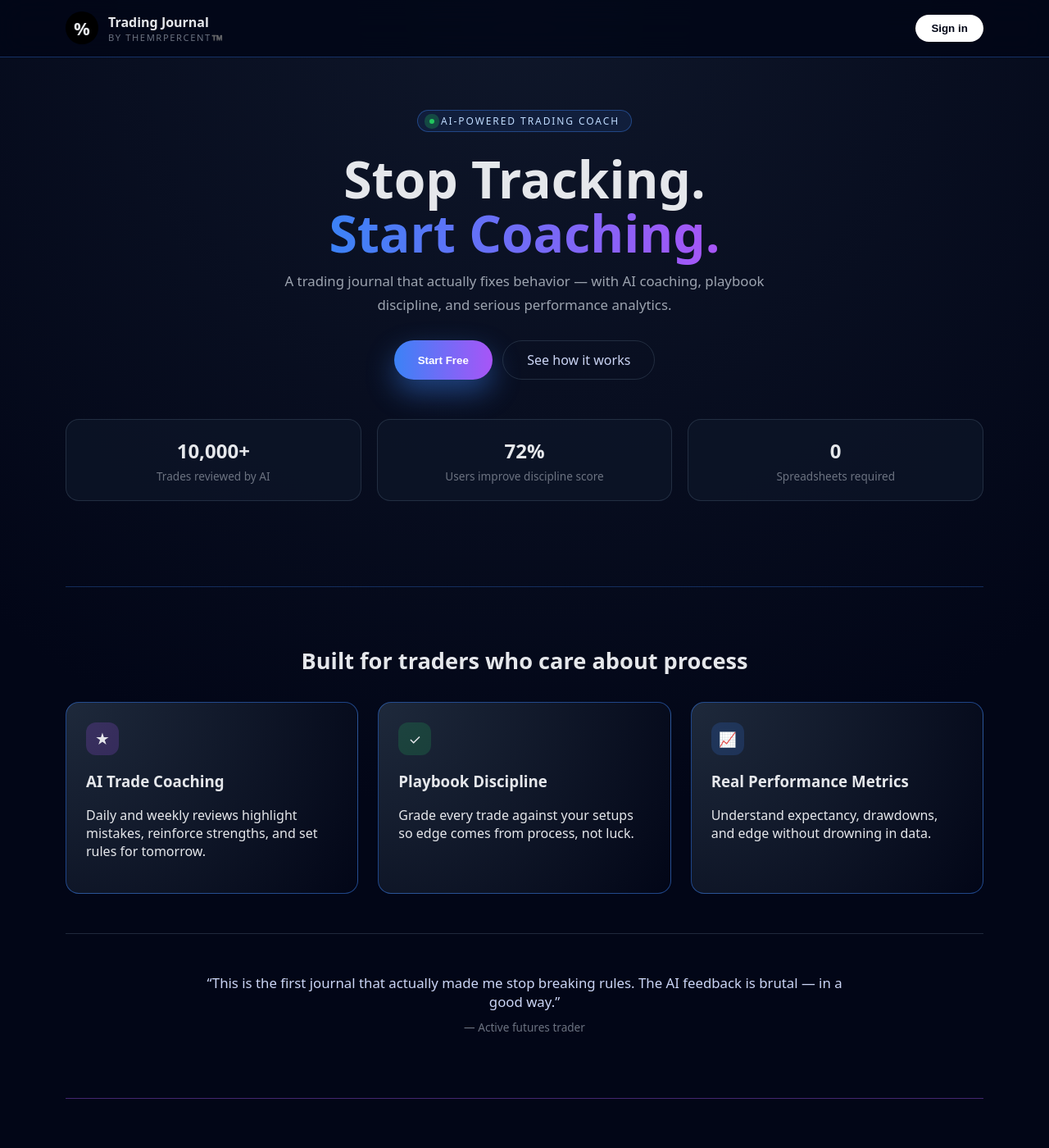
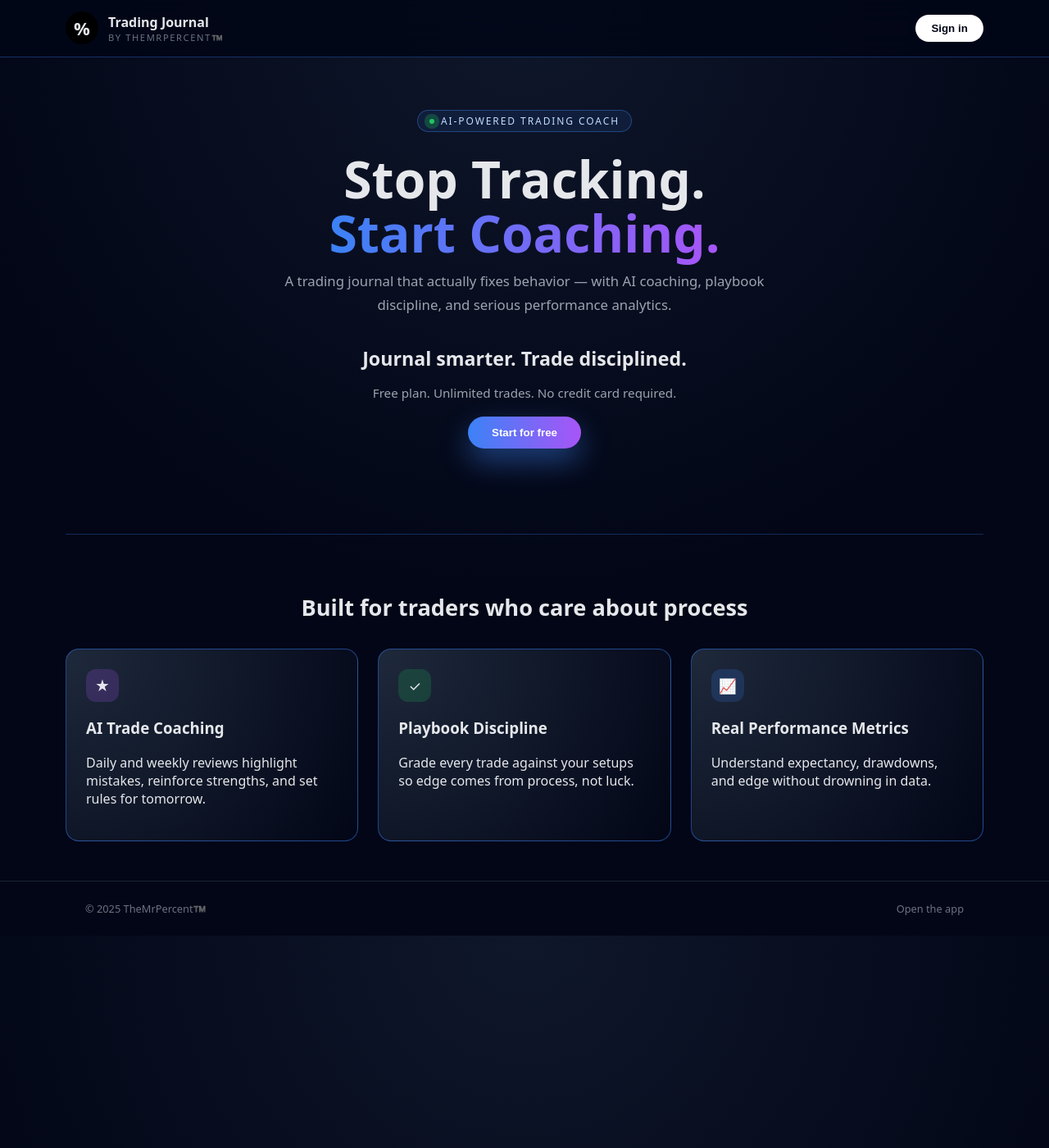
Before and after one commit to reddyshashi8/trading-journal-landing, a Jekyll site: the page index.html, which Jekyll copies as it is, in a window 1280 px wide and 1400 px high. Shown: the whole window at 82% size. Built offline with Jekyll 4.4.1, drawn with Linux system fonts in a browser that asks for light colours; some of the changed text lies outside the part shown.

Commit message:
Update index.html

```diff
--- a/index.html
+++ b/index.html
@@ -45,7 +45,7 @@
         padding: 0 1.5rem;
       }
 
-      /* ---------------- Header ---------------- */
+      /* ================= Header ================= */
 
       header {
         position: sticky;
@@ -107,7 +107,7 @@
         background: #e5e7eb;
       }
 
-      /* ---------------- Hero ---------------- */
+      /* ================= Hero ================= */
 
       .hero {
         padding: 4rem 0 2.5rem;
@@ -157,12 +157,23 @@
         font-size: 1.05rem;
       }
 
-      .hero-cta {
-        margin-top: 1.8rem;
-        display: flex;
-        justify-content: center;
-        gap: 0.8rem;
-        flex-wrap: wrap;
+      /* ===== Conversion Section ===== */
+
+      .hero-conversion {
+        margin-top: 2.2rem;
+        text-align: center;
+      }
+
+      .hero-conversion-title {
+        font-size: 1.45rem;
+        font-weight: 700;
+        margin-bottom: 0.4rem;
+      }
+
+      .hero-conversion-subtitle {
+        font-size: 0.95rem;
+        color: var(--text-muted);
+        margin-bottom: 1.2rem;
       }
 
       .cta-primary {
@@ -174,43 +185,15 @@
         border: none;
         cursor: pointer;
         box-shadow: 0 15px 35px rgba(59, 130, 246, 0.45);
+        transition: transform 0.15s ease, box-shadow 0.15s ease;
       }
 
-      .cta-secondary {
-        padding: 0.75rem 1.8rem;
-        border-radius: 999px;
-        border: 1px solid var(--border-subtle);
-        color: #cbd5f5;
+      .cta-primary:hover {
+        transform: translateY(-1px);
+        box-shadow: 0 20px 45px rgba(168, 85, 247, 0.5);
       }
 
-      /* ---------------- Social Proof ---------------- */
-
-      .stats {
-        margin-top: 3rem;
-        display: grid;
-        grid-template-columns: repeat(auto-fit, minmax(180px, 1fr));
-        gap: 1.2rem;
-      }
-
-      .stat {
-        border: 1px solid var(--border-subtle);
-        border-radius: 1rem;
-        padding: 1.3rem;
-        background: rgba(15, 23, 42, 0.65);
-      }
-
-      .stat strong {
-        font-size: 1.5rem;
-      }
-
-      .stat span {
-        display: block;
-        margin-top: 0.3rem;
-        font-size: 0.85rem;
-        color: var(--text-soft);
-      }
-
-      /* ---------------- Pillars ---------------- */
+      /* ================= Pillars ================= */
 
       .pillars {
         margin-top: 4rem;
@@ -248,51 +231,19 @@
         font-size: 1.1rem;
       }
 
-      .ai { background: var(--accent-soft); }
-      .playbook { background: rgba(34,197,94,0.18); }
-      .metrics { background: var(--primary-soft); }
-
-      /* ---------------- Testimonials ---------------- */
-
-      .testimonials {
-        padding: 3rem 0;
-        border-top: 1px solid var(--border-subtle);
+      .ai {
+        background: var(--accent-soft);
       }
 
-      .testimonial {
-        max-width: 780px;
-        margin: 0 auto 1.8rem;
-        font-size: 1.05rem;
-        color: #cbd5f5;
-        text-align: center;
+      .playbook {
+        background: rgba(34, 197, 94, 0.18);
       }
 
-      .testimonial span {
-        display: block;
-        margin-top: 0.6rem;
-        font-size: 0.85rem;
-        color: var(--text-soft);
+      .metrics {
+        background: var(--primary-soft);
       }
 
-      /* ---------------- Final CTA ---------------- */
-
-      .final-cta {
-        text-align: center;
-        padding: 3.5rem 0;
-        border-top: 1px solid rgba(168, 85, 247, 0.4);
-      }
-
-      .final-cta h2 {
-        font-size: 2rem;
-        margin-bottom: 0.8rem;
-      }
-
-      .final-cta p {
-        color: var(--text-muted);
-        margin-bottom: 1.5rem;
-      }
-
-      /* ---------------- Footer ---------------- */
+      /* ================= Footer ================= */
 
       footer {
         border-top: 1px solid rgba(31, 41, 55, 0.9);
@@ -323,7 +274,7 @@
 
         <button
           class="nav-cta"
-          onclick="window.location.href='https://app.themrpercent.com/login';"
+          onclick="window.location.href='https://app.themrpercent.com/login?from_url=https%3A%2F%2Fapp.themrpercent.com%2F';"
         >
           Sign in
         </button>
@@ -345,28 +296,24 @@
           playbook discipline, and serious performance analytics.
         </p>
 
-        <div class="hero-cta">
-          <button class="cta-primary">Start Free</button>
-          <a class="cta-secondary" href="#pillars">See how it works</a>
-        </div>
+        <div class="hero-conversion">
+          <h2 class="hero-conversion-title">
+            Journal smarter. Trade disciplined.
+          </h2>
+          <p class="hero-conversion-subtitle">
+            Free plan. Unlimited trades. No credit card required.
+          </p>
 
-        <div class="stats">
-          <div class="stat">
-            <strong>10,000+</strong>
-            <span>Trades reviewed by AI</span>
-          </div>
-          <div class="stat">
-            <strong>72%</strong>
-            <span>Users improve discipline score</span>
-          </div>
-          <div class="stat">
-            <strong>0</strong>
-            <span>Spreadsheets required</span>
-          </div>
+          <button
+            class="cta-primary"
+            onclick="window.location.href='https://app.themrpercent.com/login?from_url=https%3A%2F%2Fapp.themrpercent.com%2F';"
+          >
+            Start for free
+          </button>
         </div>
       </section>
 
-      <section id="pillars" class="pillars container">
+      <section class="pillars container">
         <h2 class="pillars-title">
           Built for traders who care about process
         </h2>
@@ -400,31 +347,15 @@
           </div>
         </div>
       </section>
-
-      <section class="testimonials container">
-        <p class="testimonial">
-          “This is the first journal that actually made me stop breaking rules.
-          The AI feedback is brutal — in a good way.”
-          <span>— Active futures trader</span>
-        </p>
-      </section>
-
-      <section class="final-cta container">
-        <h2>Journal smarter. Trade disciplined.</h2>
-        <p>Free plan. Unlimited trades. No credit card required.</p>
-        <button
-          class="cta-primary"
-          onclick="window.location.href='https://app.themrpercent.com/login';"
-        >
-          Start Free
-        </button>
-      </section>
     </main>
 
     <footer>
       <div class="container footer-inner">
         <div>© <span id="year"></span> TheMrPercent™️</div>
-        <a href="https://app.themrpercent.com/login">Open the app</a>
+        <a
+          href="https://app.themrpercent.com/login?from_url=https%3A%2F%2Fapp.themrpercent.com%2F"
+          >Open the app</a
+        >
       </div>
     </footer>
 
```
